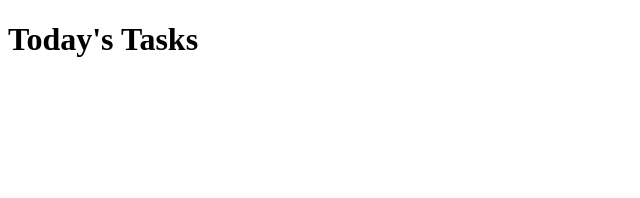
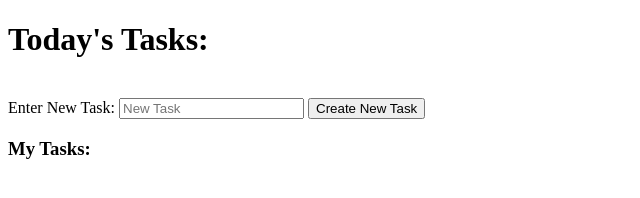
Before and after one commit to austenhasty/Simple_todo_js, a plain HTML site: page index.html in a window 1280 px wide. Shown: the whole page, without its empty margins (0-640 px from the left). Drawn offline with Linux system fonts and the light colour scheme.

Commit message:
finished setting up html

```diff
--- a/index.html
+++ b/index.html
@@ -4,14 +4,31 @@
   <meta charset="UTF-8">
   <meta name="viewport" content="width=device-width, initial-scale=1.0">
   <meta http-equiv="X-UA-Compatible" content="ie=edge">
+  <link rel="stylesheet" href="./style.css">
   <title>Simple To-Do List</title>
 </head>
 <body>
   <div class="container">
     <div class="list-holder">
-      <h1>Today's Tasks</h1>
+      <h1 id="title">Today's Tasks:</h1>
+      <br>
+      <form id="create-task-form" action="#" method="post">
+        <label for="new-task-description">Enter New Task:</label>
+        <input type="text" id="new-task-description" name="new-task-description" placeholder="New Task">
+        <input type="submit" value="Create New Task">
+        <div class="list-content">
+          <h3>My Tasks:</h3>
+          <ul id="list">
+
+          </ul>
+
+        </div>
+      </form>
 
     </div>
   </div>
 </body>
+<script type="text/javascript" src="./src/index.js">
+
+</script>
 </html>
```
Also changed, not shown: src/index.js (added), style.css (added).
